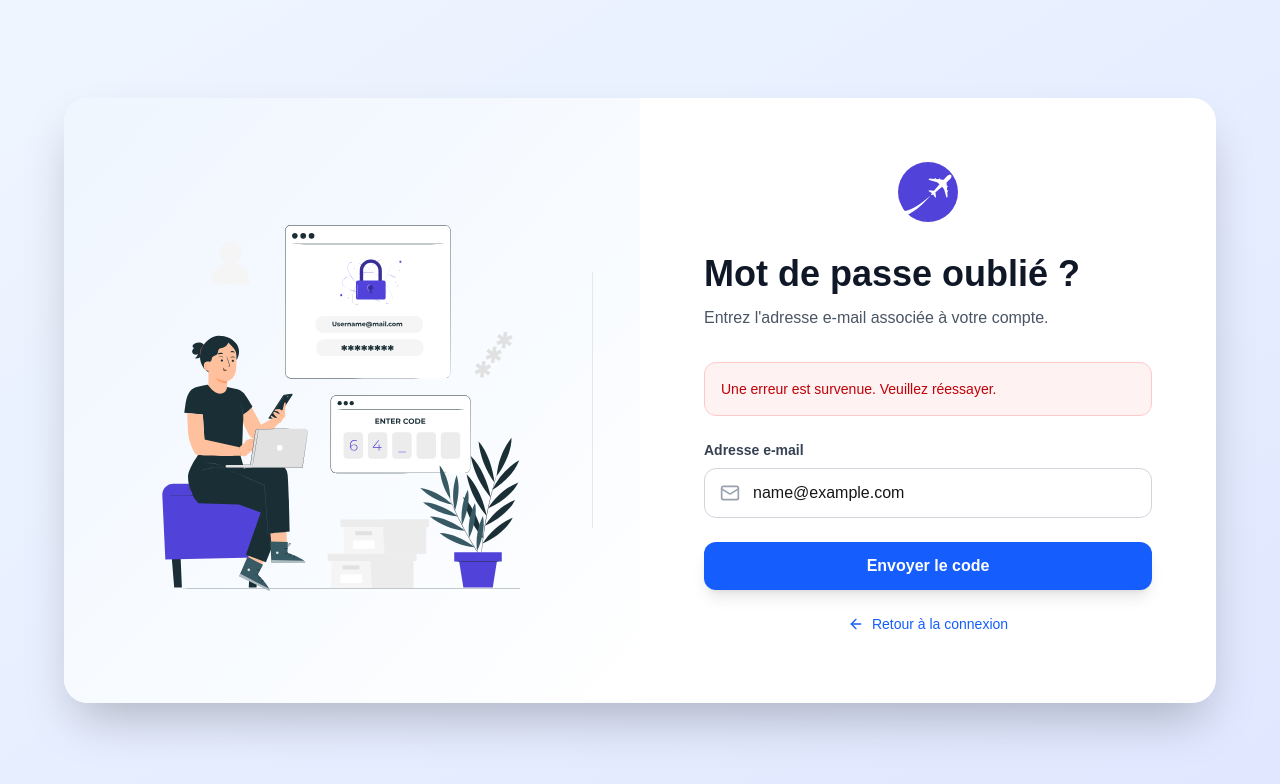
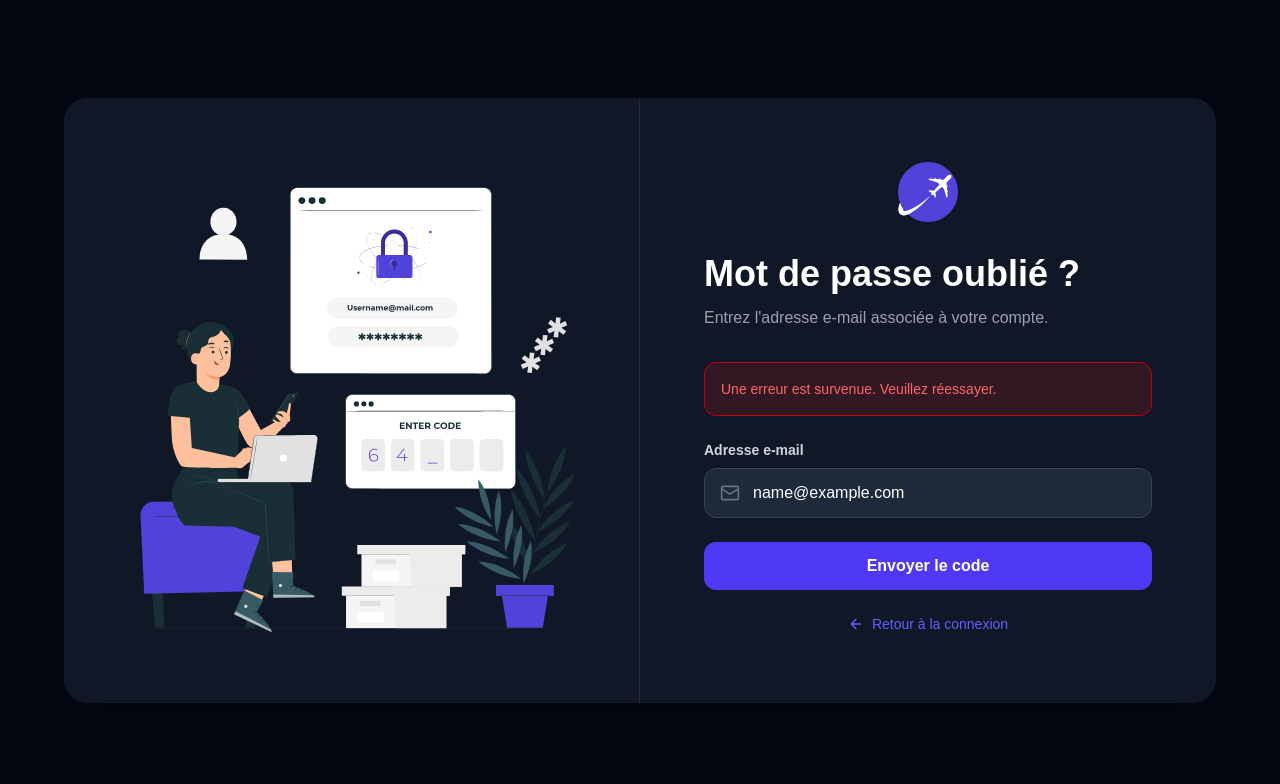
Before and after one commit to hadhemi13/Travel-Agency-, a Next.js app: page /forget-pass in a window 1280 px wide. Both pictures are taken after typing "name@example.com" into the empty fields and a click on the button "Envoyer le code". Shown: the top 784 px of the page. Built offline with nearby package versions, Linux system fonts and the light colour scheme; no server answers.

Commit message:
forget password css

```diff
--- a/src/app/forget-pass/page.tsx
+++ b/src/app/forget-pass/page.tsx
@@ -72,13 +72,14 @@ const ForgotPassword = () => {
   };
 
   return (
-    <section className="min-h-screen flex items-center justify-center bg-gradient-to-br from-blue-50 to-indigo-100 p-4">
-      <div className="w-full max-w-6xl mx-auto">
-        <div className="bg-white shadow-2xl rounded-3xl overflow-hidden">
+    <main className="min-h-screen bg-gray-950">
+      <section className="min-h-screen flex items-center justify-center p-4">
+        <div className="w-full max-w-6xl">
+          <div className="bg-gray-900 shadow-2xl rounded-3xl overflow-hidden">
             <div className="grid grid-cols-1 lg:grid-cols-2">
               {/* 🖼️ Left Image Section */}
-            <div className="order-2 lg:order-1 flex items-center justify-center bg-gradient-to-br from-blue-50 to-white">
-              <div className="w-full max-w-md p-10">
+              <div className="hidden lg:flex items-center justify-center p-10 bg-gray-900 relative">
+                <div className="w-full max-w-md">
                   <Image
                     src="/assets/images/element/forgot-pass.svg"
                     alt="Forgot Password"
@@ -87,11 +88,11 @@ const ForgotPassword = () => {
                     className="w-full h-auto"
                   />
                 </div>
-              <div className="hidden lg:block w-px h-64 bg-gray-200 ml-8"></div>
+                <div className="absolute right-0 top-0 bottom-0 w-px bg-gray-800 hidden lg:block" />
               </div>
 
               {/* 🔐 Form Section */}
-            <div className="order-1 lg:order-2 p-8 sm:p-12 lg:p-16">
+              <div className="p-8 sm:p-12 lg:p-16">
                 {/* Logo */}
                 <div className="mb-8 flex items-center justify-center">
                   <Link href="/">
@@ -105,12 +106,12 @@ const ForgotPassword = () => {
                   </Link>
                 </div>
 
-              <h1 className="text-3xl sm:text-4xl font-bold text-gray-900 mb-3">
+                <h1 className="text-3xl sm:text-4xl font-bold text-white mb-3">
                   {step === "email"
                     ? "Mot de passe oublié ?"
                     : "Réinitialiser le mot de passe"}
                 </h1>
-              <p className="text-gray-600 mb-8">
+                <p className="text-gray-400 mb-8">
                   {step === "email"
                     ? "Entrez l'adresse e-mail associée à votre compte."
                     : "Entrez le code envoyé à votre e-mail et votre nouveau mot de passe."}
@@ -118,12 +119,12 @@ const ForgotPassword = () => {
 
                 {/* ✅ Success / ❌ Error Messages */}
                 {message && (
-                <div className="bg-green-50 border border-green-200 rounded-xl p-4 mb-6 text-sm text-green-700">
+                  <div className="bg-green-900/30 border border-green-700 rounded-xl p-4 mb-6 text-sm text-green-400">
                     {message}
                   </div>
                 )}
                 {error && (
-                <div className="bg-red-50 border border-red-200 rounded-xl p-4 mb-6 text-sm text-red-700">
+                  <div className="bg-red-900/30 border border-red-700 rounded-xl p-4 mb-6 text-sm text-red-400">
                     {error}
                   </div>
                 )}
@@ -131,19 +132,19 @@ const ForgotPassword = () => {
                 {step === "email" ? (
                   <form onSubmit={handleSendCode} className="space-y-6">
                     <div>
-                    <label className="block text-sm font-semibold text-gray-700 mb-2">
+                      <label className="block text-sm font-semibold text-gray-300 mb-2">
                         Adresse e-mail
                       </label>
                       <div className="relative">
                         <div className="absolute inset-y-0 left-0 pl-4 flex items-center pointer-events-none">
-                        <Mail className="h-5 w-5 text-gray-400" />
+                          <Mail className="h-5 w-5 text-gray-500" />
                         </div>
                         <input
                           type="email"
                           value={email}
                           onChange={(e) => setEmail(e.target.value)}
                           required
-                        className="block w-full pl-12 pr-4 py-3 border border-gray-300 rounded-xl focus:ring-2 focus:ring-blue-500 focus:border-transparent transition duration-200"
+                          className="block w-full pl-12 pr-4 py-3 border border-gray-700 bg-gray-800 text-white rounded-xl focus:ring-2 focus:ring-indigo-500 focus:border-transparent transition duration-200"
                           placeholder="nom@exemple.com"
                         />
                       </div>
@@ -152,7 +153,7 @@ const ForgotPassword = () => {
                     <button
                       type="submit"
                       disabled={loading}
-                    className="w-full bg-blue-600 hover:bg-blue-700 disabled:bg-blue-400 text-white font-semibold py-3 px-6 rounded-xl transition duration-200 shadow-lg hover:shadow-xl"
+                      className="w-full bg-indigo-600 hover:bg-indigo-700 disabled:bg-indigo-800 text-white font-semibold py-3 px-6 rounded-xl transition duration-200"
                     >
                       {loading ? "Envoi en cours..." : "Envoyer le code"}
                     </button>
@@ -160,7 +161,7 @@ const ForgotPassword = () => {
                     <div className="text-center">
                       <Link
                         href="/login"
-                      className="inline-flex items-center text-sm text-blue-600 hover:text-blue-700"
+                        className="inline-flex items-center text-sm text-indigo-500 hover:text-indigo-400"
                       >
                         <ArrowLeft className="h-4 w-4 mr-2" />
                         Retour à la connexion
@@ -170,7 +171,7 @@ const ForgotPassword = () => {
                 ) : (
                   <form onSubmit={handleResetPassword} className="space-y-6">
                     <div>
-                    <label className="block text-sm font-semibold text-gray-700 mb-2">
+                      <label className="block text-sm font-semibold text-gray-300 mb-2">
                         Code de réinitialisation
                       </label>
                       <input
@@ -179,13 +180,13 @@ const ForgotPassword = () => {
                         onChange={(e) => setCode(e.target.value)}
                         required
                         maxLength={6}
-                      className="block w-full px-4 py-3 border border-gray-300 rounded-xl focus:ring-2 focus:ring-blue-500 text-center text-2xl tracking-widest"
+                        className="block w-full px-4 py-3 border border-gray-700 bg-gray-800 text-white rounded-xl focus:ring-2 focus:ring-indigo-500 text-center text-2xl tracking-widest"
                         placeholder="123456"
                       />
                     </div>
 
                     <div>
-                    <label className="block text-sm font-semibold text-gray-700 mb-2">
+                      <label className="block text-sm font-semibold text-gray-300 mb-2">
                         Nouveau mot de passe
                       </label>
                       <input
@@ -194,7 +195,7 @@ const ForgotPassword = () => {
                         onChange={(e) => setNewPassword(e.target.value)}
                         required
                         minLength={6}
-                      className="block w-full px-4 py-3 border border-gray-300 rounded-xl focus:ring-2 focus:ring-blue-500"
+                        className="block w-full px-4 py-3 border border-gray-700 bg-gray-800 text-white rounded-xl focus:ring-2 focus:ring-indigo-500"
                         placeholder="••••••"
                       />
                     </div>
@@ -202,7 +203,7 @@ const ForgotPassword = () => {
                     <button
                       type="submit"
                       disabled={loading}
-                    className="w-full bg-blue-600 hover:bg-blue-700 disabled:bg-blue-400 text-white font-semibold py-3 px-6 rounded-xl transition duration-200 shadow-lg hover:shadow-xl"
+                      className="w-full bg-indigo-600 hover:bg-indigo-700 disabled:bg-indigo-800 text-white font-semibold py-3 px-6 rounded-xl transition duration-200"
                     >
                       {loading
                         ? "Réinitialisation..."
@@ -212,7 +213,7 @@ const ForgotPassword = () => {
                     <button
                       type="button"
                       onClick={() => setStep("email")}
-                    className="w-full text-sm text-gray-600 hover:text-gray-900 font-medium"
+                      className="w-full text-sm text-gray-400 hover:text-gray-200 font-medium"
                     >
                       Retour à l'e-mail
                     </button>
@@ -223,6 +224,7 @@ const ForgotPassword = () => {
           </div>
         </div>
       </section>
+    </main>
   );
 };
 
```
Lines whose indentation alone changed are shown as unchanged.
